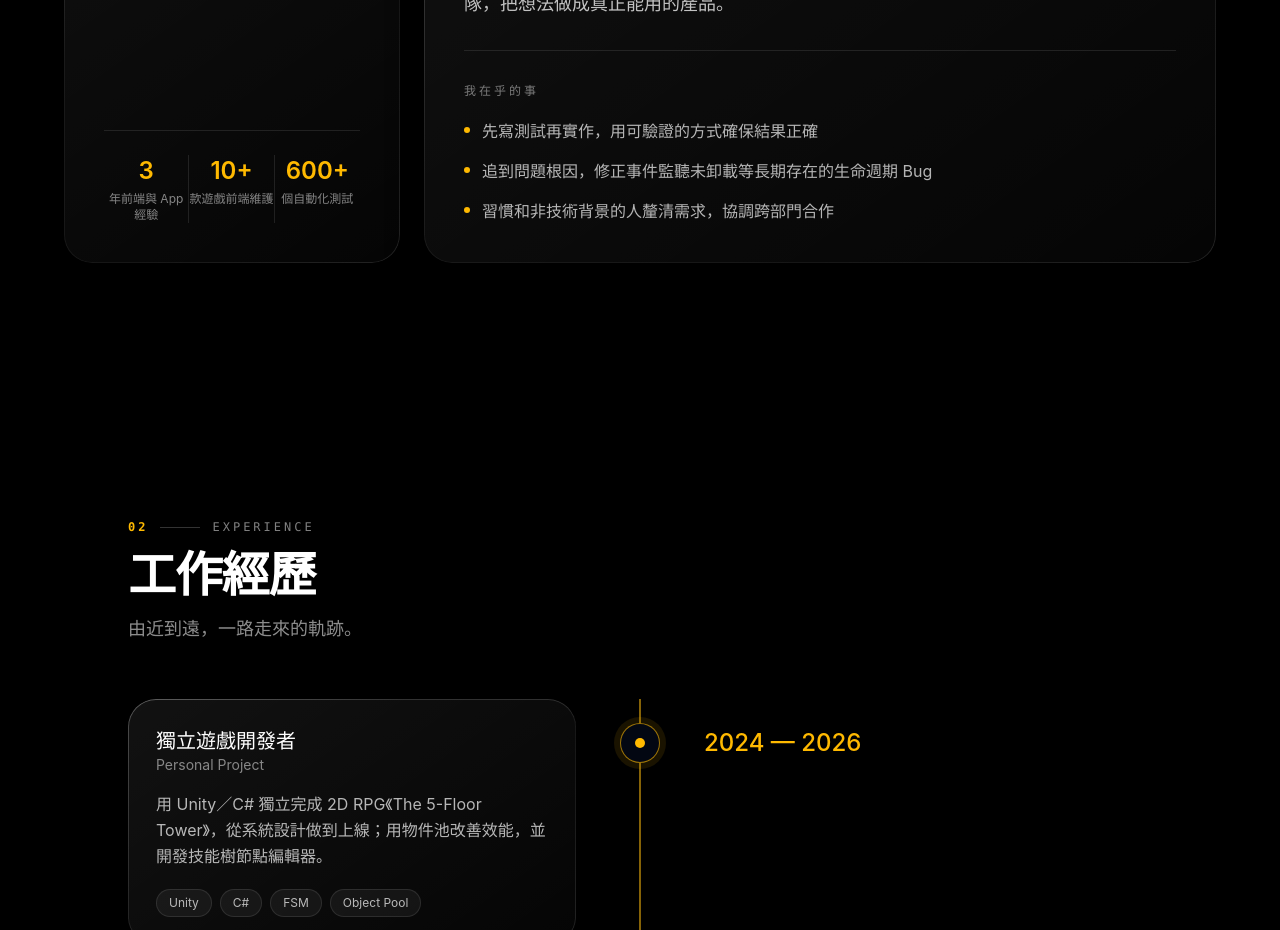
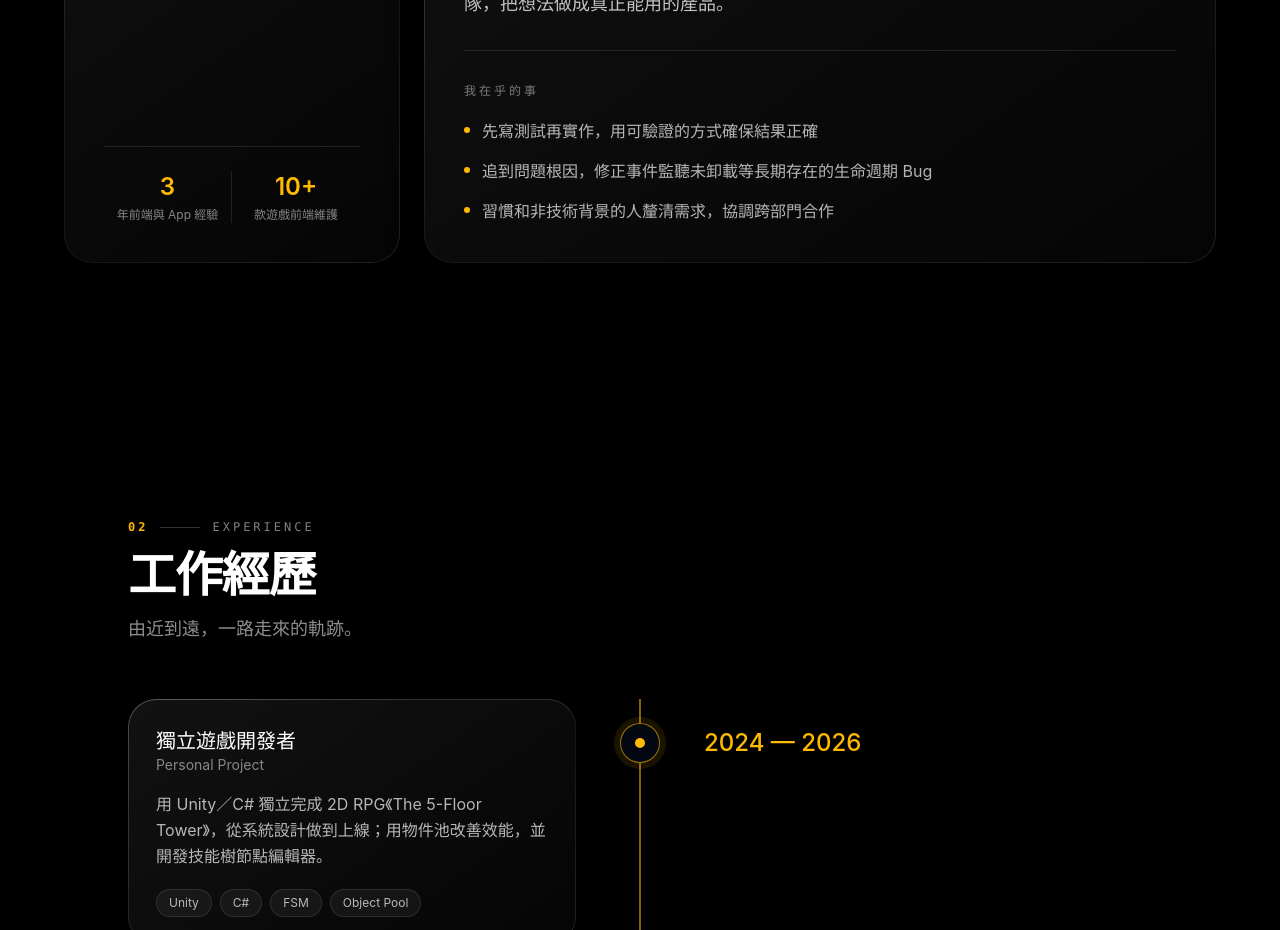
Before and after one commit to mangochu/mangochu.github.io, a Vue app: page / in a window 1280 px wide. Shown: the part 1360-2290 px from the top of the page. Built offline with nearby package versions, Linux system fonts and the light colour scheme.

Commit message:
fix: 關於我的數字改為兩格，避免說明文字換行
移除意義不明確的「600+ 個自動化測試」；欄數改依 stats 數量決定。

```diff
--- a/src/components/sections/AboutSection.vue
+++ b/src/components/sections/AboutSection.vue
@@ -34,7 +34,8 @@ import SectionHeading from './SectionHeading.vue'
           </div>
 
           <div
-            class="mt-auto grid w-full grid-cols-3 divide-x divide-white/10 border-t border-white/10 pt-6"
+            class="mt-auto grid w-full divide-x divide-white/10 border-t border-white/10 pt-6"
+            :style="{ gridTemplateColumns: `repeat(${stats.length}, minmax(0, 1fr))` }"
           >
             <div v-for="stat in stats" :key="stat.label">
               <div class="text-primary text-2xl font-semibold">{{ stat.value }}</div>
--- a/src/data/profile.ts
+++ b/src/data/profile.ts
@@ -23,7 +23,6 @@ export const profile = {
 export const stats = [
   { value: '3', label: '年前端與 App 經驗' },
   { value: '10+', label: '款遊戲前端維護' },
-  { value: '600+', label: '個自動化測試' },
 ]
 
 export const about = {
```
